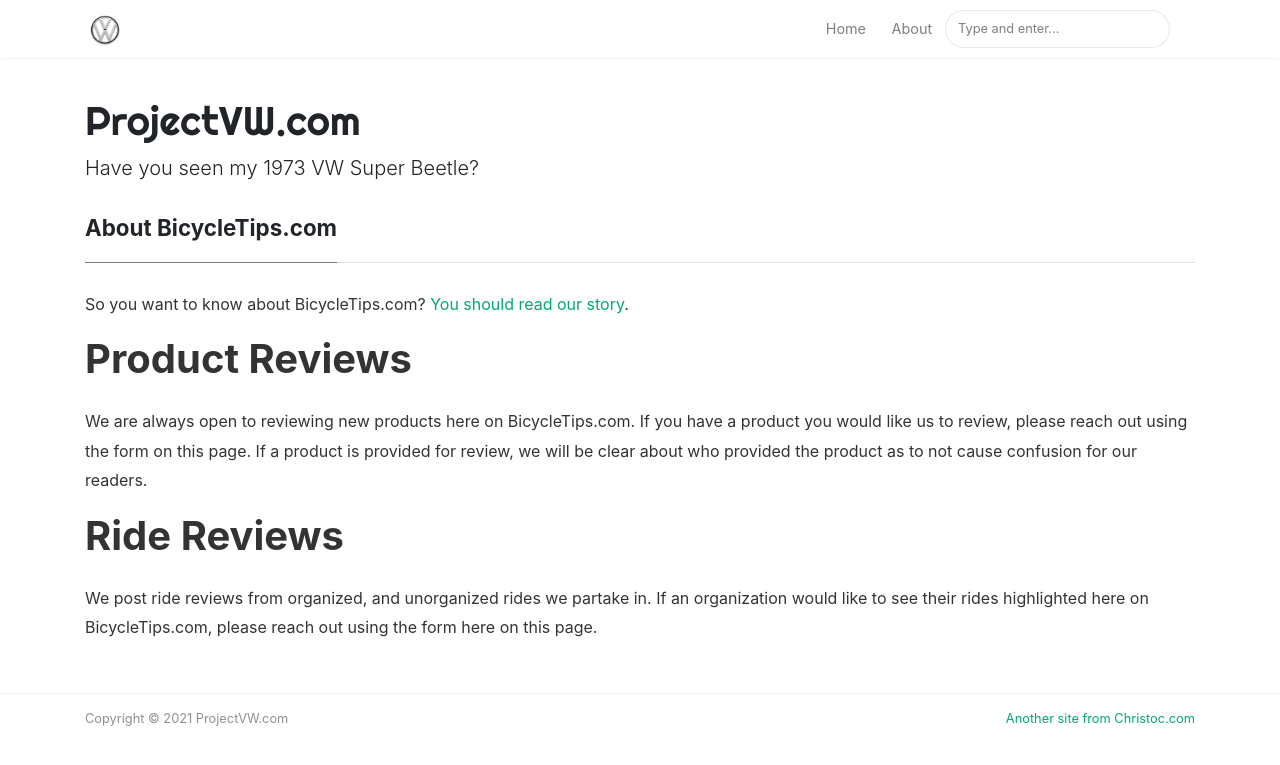
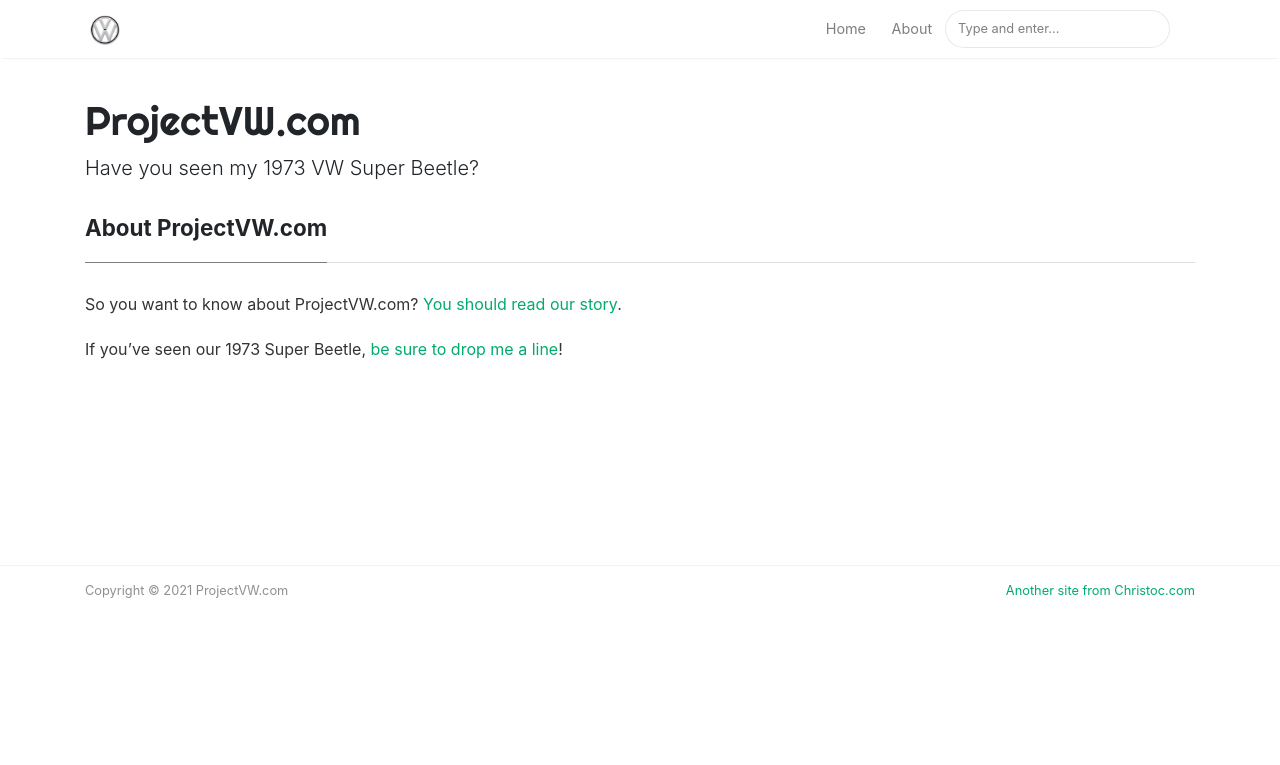
Before and after one commit to projectvw/projectvw.github.io, a Jekyll site: the page built from _pages/about.md, in a window 1280 px wide. Shown: the top 765 px of the page. Built offline with Jekyll 4.4.1, drawn with Linux system fonts in a browser that asks for light colours; nearby versions of some CDN libraries.

Commit message:
updated about

```diff
--- a/_pages/about.md
+++ b/_pages/about.md
@@ -1,14 +1,10 @@
 ---
 layout: page
-title: About BicycleTips.com
+title: About ProjectVW.com
 permalink: /about
 comments: false
 ---
 
-So you want to know about BicycleTips.com? [You should read our story](/home/2011/07/getting-a-bike-to-ride-heres-our-story).
+So you want to know about ProjectVW.com? [You should read our story](/have-you-seen-my-1973-vw-super-beetle-vIN-1332543365).
 
-# Product Reviews
-We are always open to reviewing new products here on BicycleTips.com. If you have a product you would like us to review, please reach out using the form on this page. If a product is provided for review, we will be clear about who provided the product as to not cause confusion for our readers.
-
-# Ride Reviews
-We post ride reviews from organized, and unorganized rides we partake in. If an organization would like to see their rides highlighted here on BicycleTips.com, please reach out using the form here on this page.
+If you've seen our 1973 Super Beetle, [be sure to drop me a line](https://www.chrishammond.com/Contact)!
```
